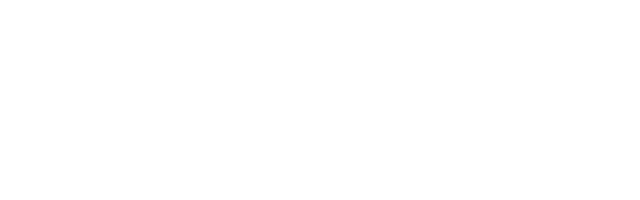
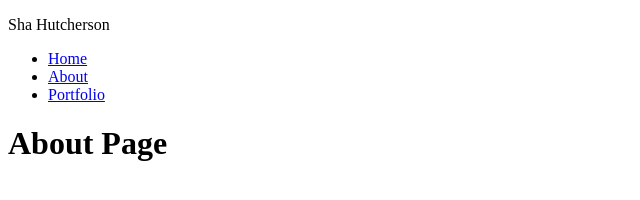
Before and after one commit to Sha-Hutcherson-Personal-Website/personal-site, a plain HTML site: page about.html in a window 1280 px wide. Shown: the whole page, without its empty margins (0-640 px from the left). Drawn offline with Linux system fonts and the light colour scheme.

Commit message:
Created the header with links for all pages

```diff
--- a/about.html
+++ b/about.html
@@ -8,7 +8,21 @@
     <link rel="stylesheet" href="style.css">
 </head>
 <body>
-
+    <header>
+        <p>Sha Hutcherson</p>
+        <nav>
+            <nav>
+                <ul>
+                    <li><a href="/index.html">Home</a></li>
+                    <li><a href="/about.html">About</a></li>
+                    <li><a href="/portfolio.html">Portfolio</a></li>
+                </ul>
+            </nav>
+        </nav>
+    </header>
+    <main>
+        <h1>About Page</h1>
+    </main>
     <script src="javascript.js"></script>
 </body>
 </html>
```
Also changed, not shown: index.html (+15 -1 lines), portfolio.html (+13 -1 lines).
